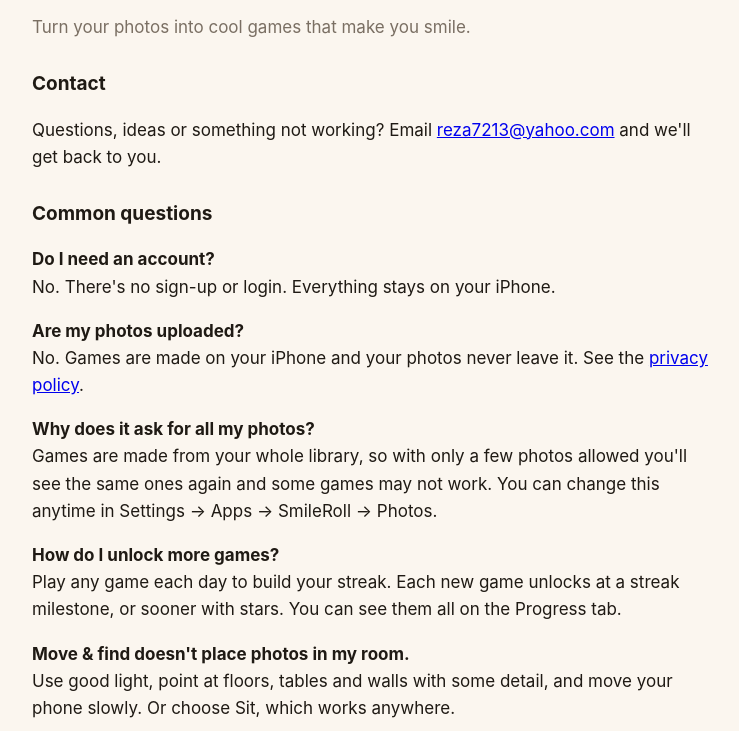
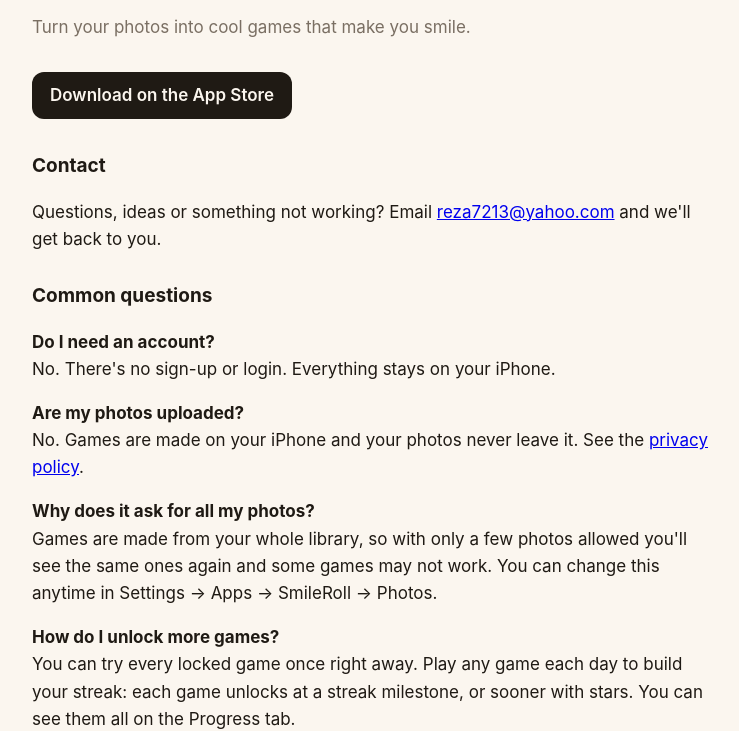
Before and after one commit to reza7213/smileroll, a plain HTML site: page support.html in a window 1280 px wide. Shown: the part 91-822 px from the top of the page, without its empty margins (268-1007 px from the left). Drawn offline with Linux system fonts and the light colour scheme.

Commit message:
Enhance support page with store link and instructions
Updated the store link and adjusted the unlocking games instructions.

```diff
--- a/support.html
+++ b/support.html
@@ -10,13 +10,15 @@
   h1 { font-size: 30px; margin: 0 0 4px; }
   h2 { font-size: 19px; margin: 28px 0 6px; }
   .muted { color: #7A6F63; }
-  @media (prefers-color-scheme: dark) { body { background: #16130F; color: #F6F0E7; } .muted { color: #B1A697; } }
+  .store { display: inline-block; margin: 14px 0 4px; padding: 10px 18px; border-radius: 12px; background: #1F1A14; color: #FBF6EF; text-decoration: none; font-weight: 600; }
+  @media (prefers-color-scheme: dark) { body { background: #16130F; color: #F6F0E7; } .muted { color: #B1A697; } .store { background: #F6F0E7; color: #16130F; } }
 </style>
 </head>
 <body>
 <main>
 <h1>SmileRoll Support</h1>
 <p class="muted">Turn your photos into cool games that make you smile.</p>
+<a class="store" href="https://apps.apple.com/app/smileroll/id6825566627">Download on the App Store</a>
 
 <h2>Contact</h2>
 <p>Questions, ideas or something not working? Email <a href="mailto:reza7213@yahoo.com">reza7213@yahoo.com</a> and we'll get back to you.</p>
@@ -25,7 +27,7 @@
 <p><strong>Do I need an account?</strong><br>No. There's no sign-up or login. Everything stays on your iPhone.</p>
 <p><strong>Are my photos uploaded?</strong><br>No. Games are made on your iPhone and your photos never leave it. See the <a href="privacy.html">privacy policy</a>.</p>
 <p><strong>Why does it ask for all my photos?</strong><br>Games are made from your whole library, so with only a few photos allowed you'll see the same ones again and some games may not work. You can change this anytime in Settings → Apps → SmileRoll → Photos.</p>
-<p><strong>How do I unlock more games?</strong><br>Play any game each day to build your streak. Each new game unlocks at a streak milestone, or sooner with stars. You can see them all on the Progress tab.</p>
+<p><strong>How do I unlock more games?</strong><br>You can try every locked game once right away. Play any game each day to build your streak: each game unlocks at a streak milestone, or sooner with stars. You can see them all on the Progress tab.</p>
 <p><strong>Move &amp; find doesn't place photos in my room.</strong><br>Use good light, point at floors, tables and walls with some detail, and move your phone slowly. Or choose Sit, which works anywhere.</p>
 <p><strong>I lost my streak or stars after deleting the app.</strong><br>Progress is stored only on your iPhone, so deleting the app removes it.</p>
 </main>
```
